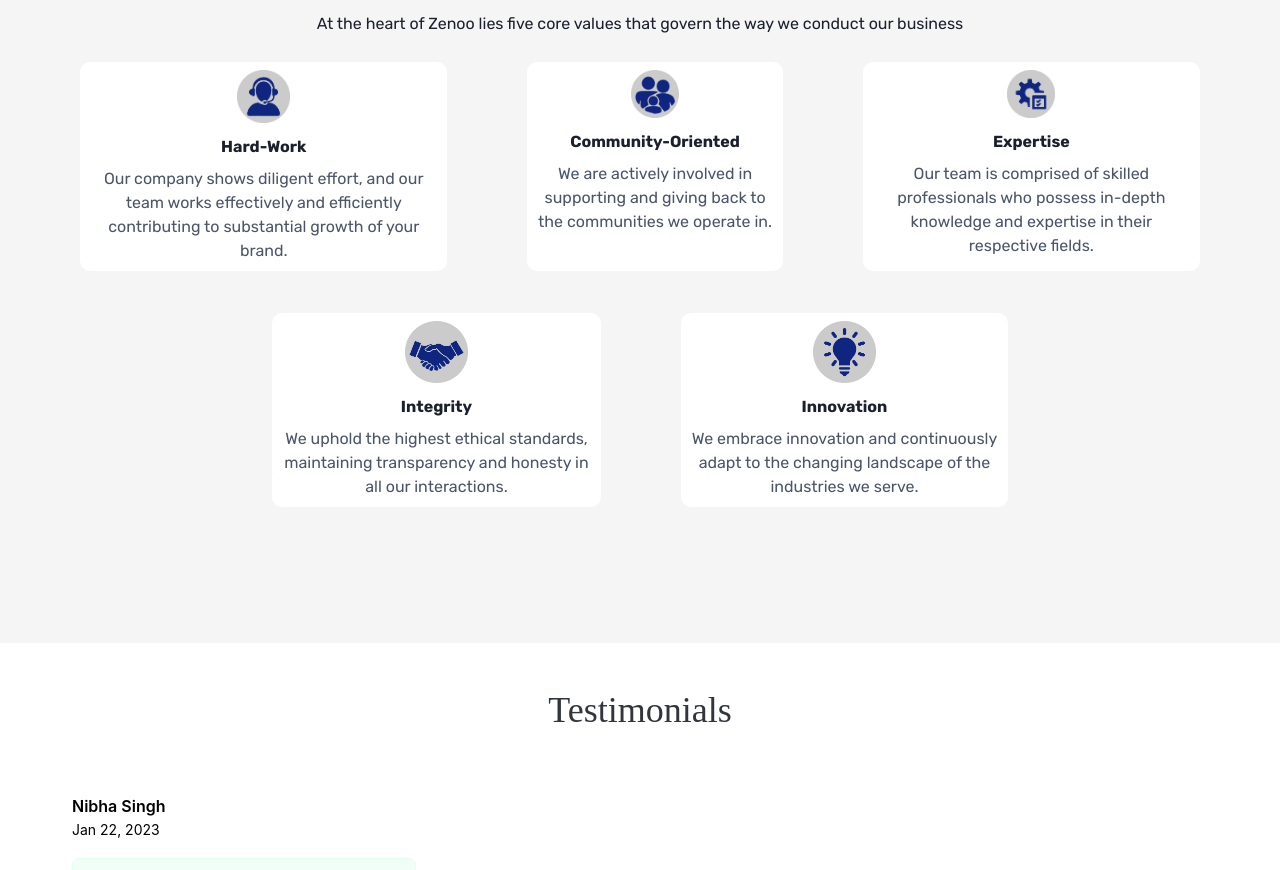
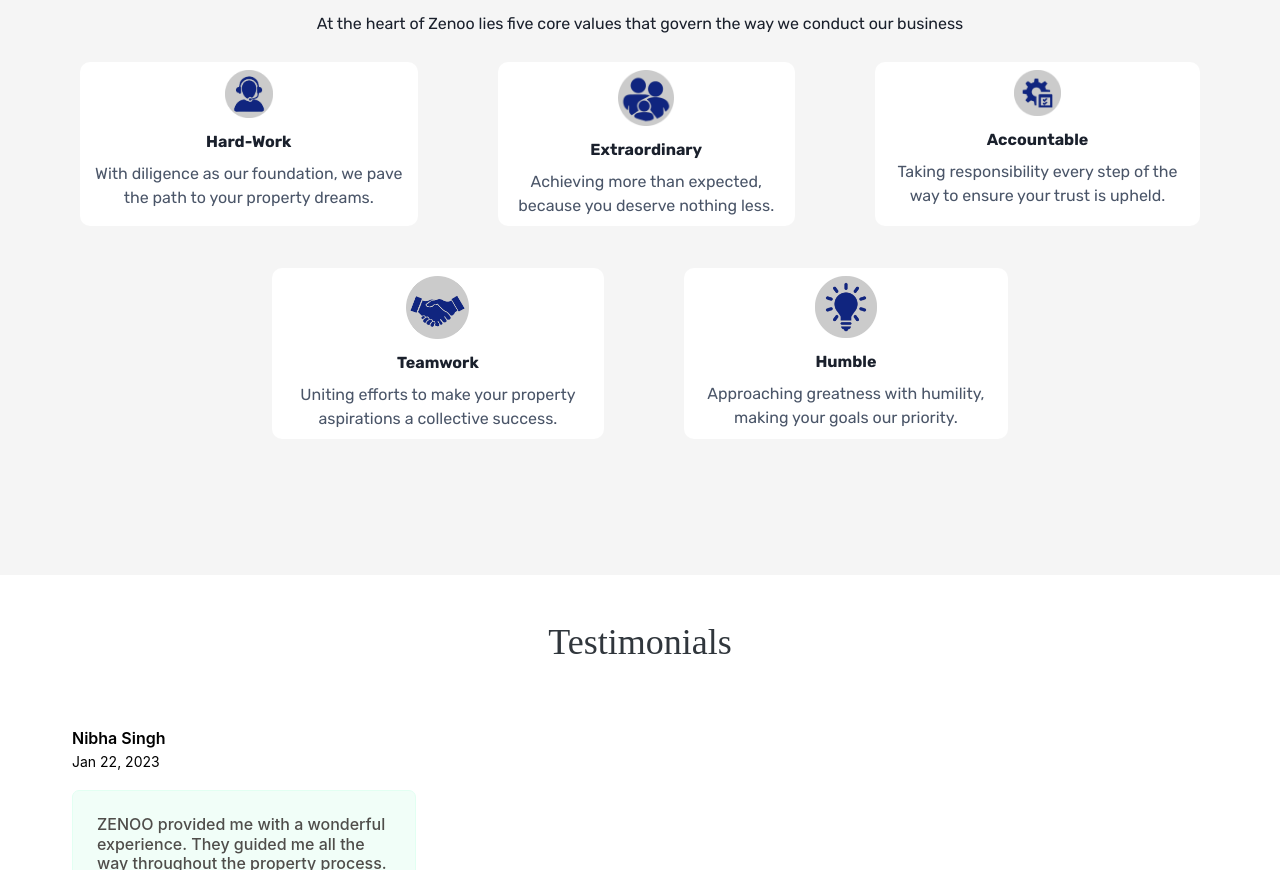
Before and after one commit to Ravi80595/Zenoo, a React (Create React App) app: page /about in a window 1280 px wide. Shown: the part 860-1730 px from the top of the page. Built offline with nearby package versions, Linux system fonts and the light colour scheme.

Commit message:
new updates

```diff
--- a/src/Components/MapComponent.jsx
+++ b/src/Components/MapComponent.jsx
@@ -2,6 +2,9 @@ import React from 'react';
 import { MapContainer, TileLayer, Marker, Popup } from 'react-leaflet';
 import 'leaflet/dist/leaflet.css';
 import '../CSS/Home1.css'
+
+
+
 
 const MapComponent = () => {
     const position = [28.453432537750142, 77.06834227116423];
--- a/src/Components/PopupForm.jsx
+++ b/src/Components/PopupForm.jsx
@@ -23,8 +23,9 @@ return(
             <Input style={{background:'white'}} />
             <Text>Email</Text>
             <Input style={{background:'white'}} />
-            <Text>Message</Text>
-            <Textarea style={{background:'white'}}></Textarea>
+            <Text>Attach Resume</Text>
+            <input type="file" />
+            {/* <Textarea style={{background:'white'}}></Textarea> */}
             <Flex mt={10} justifyContent='center'><Button background={'blue'} color={'white'} _hover={{background:"blue"}}>Submit</Button></Flex>
         </Box>
         </div>
--- a/src/Components/Services.jsx
+++ b/src/Components/Services.jsx
@@ -14,19 +14,19 @@ return (
       <Box pb={3} w={'15%'} m={'auto'}>
          <Image src={icon2}/></Box>
       <Text pb={2} fontWeight={600}>Hard-Work</Text>
-      <Text color={'gray.600'}>Our company shows diligent effort, and our team works effectively and efficiently contributing to substantial growth of your brand. </Text>
+      <Text color={'gray.600'}>With diligence as our foundation, we pave the path to your property dreams. </Text>
     </Box>
     <Box  _hover={{transform:'translateY(-15px)',transition:'transform 0.5s'}} p={2} background={'white'}  borderRadius={10}>
       <Box pb={3} w={'20%'} m={'auto'}>
          <Image src={icon1}/></Box>
-      <Text pb={2} fontWeight={600}>Community-Oriented</Text>
-      <Text color={'gray.600'}>We are actively involved in supporting and giving back to the communities we operate in.</Text>
+      <Text pb={2} fontWeight={600}>Extraordinary</Text>
+      <Text color={'gray.600'}>Achieving more than expected, because you deserve nothing less.</Text>
     </Box>
     <Box _hover={{transform:'translateY(-15px)',transition:'transform 0.5s'}} p={2} background={'white'}  borderRadius={10}>
       <Box pb={3} w={'15%'} m={'auto'}>
          <Image src={icon3}/></Box>
-      <Text pb={2} fontWeight={600}>Expertise</Text>
-      <Text color={'gray.600'}>Our team is comprised of skilled professionals who possess in-depth knowledge and expertise in their respective fields.  </Text>
+      <Text pb={2} fontWeight={600}>Accountable</Text>
+      <Text color={'gray.600'}>Taking responsibility every step of the way to ensure your trust is upheld. </Text>
     </Box>
     </Flex>
     </Box>
--- a/src/Components/Slider.jsx
+++ b/src/Components/Slider.jsx
@@ -10,14 +10,15 @@ export default function SimpleTwoColumns() {
       <Box _hover={{transform:'translateY(-15px)',transition:'transform 0.5s'}} background={'white'} p={2} borderRadius={10}>
       <Box pb={3} w={'20%'} m={'auto'}>
          <Image src={icon4}/></Box>
-      <Text pb={2} fontWeight={600}>Integrity</Text>
-      <Text color={'gray.600'}>We uphold the highest ethical standards, maintaining transparency and honesty in all our interactions. </Text>
+      <Text pb={2} fontWeight={600}>Teamwork</Text>
+      <Text color={'gray.600'}>Uniting efforts to make your property aspirations a collective success.
+ </Text>
     </Box>
     <Box _hover={{transform:'translateY(-15px)',transition:'transform 0.5s'}} p={2} background={'white'}  borderRadius={10}>
       <Box pb={3} w={'20%'} m={'auto'}>
          <Image src={icon5}/></Box>
-      <Text pb={2} fontWeight={600}>Innovation</Text>
-      <Text color={'gray.600'}>We embrace innovation and continuously adapt to the changing landscape of the industries we serve.  </Text>
+      <Text pb={2} fontWeight={600}>Humble</Text>
+      <Text color={'gray.600'}>Approaching greatness with humility, making your goals our priority.</Text>
     </Box>
     </Flex>
     </Box>
--- a/src/Pages/Contact.jsx
+++ b/src/Pages/Contact.jsx
@@ -20,7 +20,9 @@ const Contact = () => {
     window.open(googleMapsURL, '_blank');
   };
 
-  return (
+
+
+return (
     <Box background={'white'}>
       <Navbar />
       <SideBox />
```
